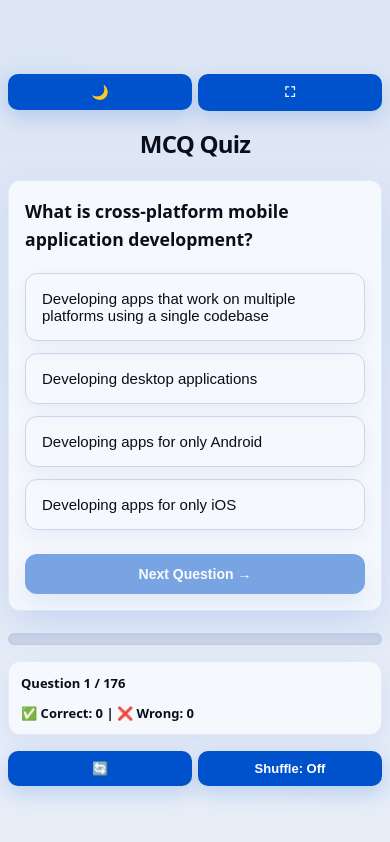
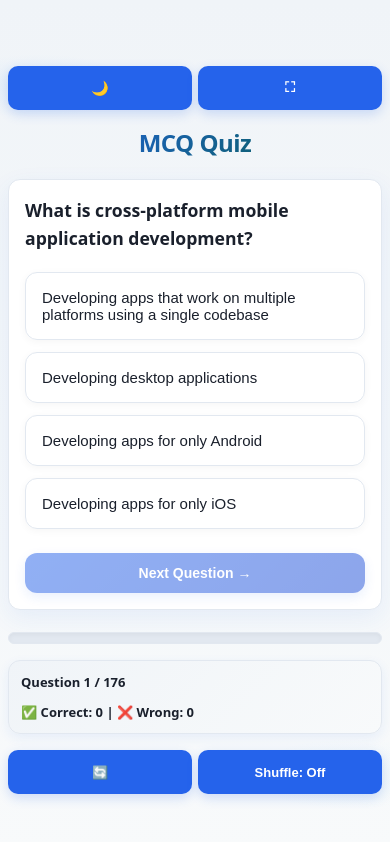
Before and after one commit to saurabh7429/MCQ-quiz-webapplication, a plain HTML site: page index.html in a window 390 px wide. Drawn offline with Linux system fonts and the light colour scheme.

Commit message:
Update color palette and enhance button styles for a modern look

```diff
--- a/style.css
+++ b/style.css
@@ -3,20 +3,20 @@
 ================================= */
 
 :root {
-    /* Professional palette (light) - Heavy & Rich */
-    --bg: #e8eef8; /* deeper light neutral */
-    --card: #f5f8fc;
-    --text: #0a0e1a; /* very dark navy */
-    --muted: #3d4a63;
-    --primary: #0052cc; /* deep saturated blue */
+    /* Professional & Modern Color Palette (Light) */
+    --bg: #f8fafb; /* clean white-gray */
+    --card: #ffffff;
+    --text: #1a202c; /* dark slate */
+    --muted: #718096;
+    --primary: #2563eb; /* vibrant professional blue */
     --btn-text: #ffffff;
-    --correct: #0891b2; /* deeper teal */
-    --wrong: #dc2626; /* deeper red */
-    --border: #cbd5e7;
-    --shadow: 0 14px 32px rgba(11,52,204,0.15);
-    --bg-grad-1: #dce5f4;
-    --bg-grad-2: #e8eef8;
-    --accent-glow: rgba(11,52,204,0.12);
+    --correct: #10b981; /* fresh emerald green */
+    --wrong: #ef4444; /* clean red */
+    --border: #e2e8f0;
+    --shadow: 0 10px 30px rgba(37,99,235,0.1);
+    --bg-grad-1: #f0f4f8;
+    --bg-grad-2: #f8fafb;
+    --accent-glow: rgba(37,99,235,0.08);
 }
 
 .dark {
@@ -91,25 +91,29 @@ body {
     padding: 11px 16px;
     border-radius: 10px;
     cursor: pointer;
-    transition: all 0.2s ease;
-    box-shadow: 0 8px 20px rgba(0,82,204,0.18);
+    transition: all 0.3s ease;
+    box-shadow: 0 4px 12px rgba(37,99,235,0.2);
     font-size: 16px;
     font-weight: 600;
 }
 
 .top-btn:hover {
-    transform: translateY(-3px);
-    opacity: 0.92;
-    box-shadow: 0 12px 32px rgba(0,82,204,0.25);
+    transform: translateY(-2px);
+    opacity: 0.95;
+    box-shadow: 0 8px 24px rgba(37,99,235,0.3);
 }
 
 .app-title {
     font-size: 2.2rem;
-    font-weight: 800;
+    font-weight: 700;
     margin-bottom: 32px;
     text-align: center;
-    letter-spacing: -0.8px;
+    letter-spacing: -0.5px;
     color: var(--text);
+    background: linear-gradient(135deg, var(--primary) 0%, #065f46 100%);
+    -webkit-background-clip: text;
+    -webkit-text-fill-color: transparent;
+    background-clip: text;
 }
 
 /* ===============================
@@ -131,8 +135,8 @@ body {
     padding: 11px 18px;
     border-radius: 10px;
     cursor: pointer;
-    transition: all 0.2s ease;
-    box-shadow: 0 8px 20px rgba(0,82,204,0.18);
+    transition: all 0.3s ease;
+    box-shadow: 0 4px 12px rgba(37,99,235,0.2);
     font-size: 14px;
     font-weight: 700;
     flex: 1;
@@ -140,9 +144,9 @@ body {
 }
 
 .footer-controls button:hover {
-    transform: translateY(-3px);
-    opacity: 0.92;
-    box-shadow: 0 12px 32px rgba(0,82,204,0.25);
+    transform: translateY(-2px);
+    opacity: 0.95;
+    box-shadow: 0 8px 24px rgba(37,99,235,0.3);
 }
 
 /* ===============================
@@ -156,11 +160,11 @@ body {
     margin-top: 16px;
     padding: 16px;
     font-size: 16px;
-    background: var(--card);
+    background: linear-gradient(135deg, var(--bg-grad-1) 0%, var(--bg-grad-2) 100%);
     border-radius: 12px;
-    box-shadow: 0 10px 28px rgba(0,82,204,0.08);
+    box-shadow: 0 4px 12px rgba(37,99,235,0.08);
     animation: fadeIn 0.4s ease;
-    border: 1px solid rgba(11,52,204,0.08);
+    border: 1px solid var(--border);
 }
 
 .progress-info {
@@ -186,8 +190,8 @@ body {
     overflow: hidden;
     margin-bottom: 0;
     margin-top: 20px;
-    box-shadow: inset 0 2px 6px rgba(0,82,204,0.08);
-    border: 1px solid rgba(11,52,204,0.06);
+    box-shadow: inset 0 2px 4px rgba(0,0,0,0.04);
+    border: 1px solid var(--border);
 }
 
 #progressFill {
@@ -205,11 +209,11 @@ body {
     background: var(--card);
     padding: 28px;
     border-radius: 16px;
-    box-shadow: 0 16px 40px rgba(0,82,204,0.1);
+    box-shadow: 0 8px 24px rgba(37,99,235,0.08);
     transition: transform 280ms ease, box-shadow 280ms ease, opacity 280ms ease;
     animation: cardEnter 420ms cubic-bezier(.2,.9,.2,1);
     margin-bottom: 4px;
-    border: 1px solid rgba(11,52,204,0.08);
+    border: 1px solid var(--border);
 }
 
 .question-box h2 {
@@ -234,15 +238,15 @@ body {
 .options-container button {
     padding: 12px;
     border-radius: 10px;
-    border: 1.5px solid var(--border);
+    border: 1px solid var(--border);
     background: transparent;
     cursor: pointer;
-    transition: all 0.2s ease;
+    transition: all 0.3s ease;
     font-size: 14px;
     width: 100%;
     text-align: left;
     color: var(--text);
-    box-shadow: 0 8px 20px rgba(0,82,204,0.06);
+    box-shadow: 0 2px 8px rgba(0,0,0,0.04);
     transform-origin: left center;
     font-weight: 500;
 }
@@ -250,8 +254,8 @@ body {
 .options-container button:hover {
     background: var(--primary);
     color: var(--btn-text);
-    transform: translateY(-4px) scale(1.01);
-    box-shadow: 0 16px 36px rgba(0,82,204,0.15);
+    transform: translateY(-3px) scale(1.01);
+    box-shadow: 0 8px 20px rgba(37,99,235,0.25);
     border-color: var(--primary);
 }
 
@@ -259,16 +263,18 @@ body {
 
 .correct {
     background: var(--correct) !important;
-    color: var(--btn-text) !important;
+    color: #ffffff !important;
     border: none !important;
     animation: pop 0.3s ease;
+    box-shadow: 0 8px 20px rgba(16,185,129,0.3) !important;
 }
 
 .wrong {
     background: var(--wrong) !important;
-    color: var(--btn-text) !important;
+    color: #ffffff !important;
     border: none !important;
     animation: shake 0.3s ease;
+    box-shadow: 0 8px 20px rgba(239,68,68,0.3) !important;
 }
 
 @keyframes pop {
@@ -295,18 +301,18 @@ body {
     padding: 14px;
     border-radius: 12px;
     border: none;
-    background: var(--primary);
+    background: linear-gradient(135deg, var(--primary) 0%, #1d4ed8 100%);
     color: var(--btn-text);
     font-size: 15px;
     font-weight: 700;
     cursor: pointer;
-    transition: all 0.2s ease;
-    box-shadow: 0 12px 28px rgba(0,82,204,0.18);
+    transition: all 0.3s ease;
+    box-shadow: 0 4px 12px rgba(37,99,235,0.2);
 }
 
 .next-btn:hover:not(:disabled) {
     transform: translateY(-2px);
-    box-shadow: 0 16px 40px rgba(0,82,204,0.25);
+    box-shadow: 0 8px 24px rgba(37,99,235,0.3);
 }
 
 .next-btn:disabled {
@@ -323,10 +329,10 @@ body {
     padding: 25px;
     border-radius: 16px;
     text-align: center;
-    box-shadow: 0 16px 40px rgba(0,82,204,0.1);
+    box-shadow: 0 8px 24px rgba(37,99,235,0.08);
     margin-top: 20px;
     animation: fadeIn 0.4s ease;
-    border: 1px solid rgba(11,52,204,0.08);
+    border: 1px solid var(--border);
 }
 
 .score-details {
@@ -353,17 +359,17 @@ body {
     padding: 12px 20px;
     border-radius: 10px;
     border: none;
-    background: var(--primary);
+    background: linear-gradient(135deg, var(--primary) 0%, #1d4ed8 100%);
     color: var(--btn-text);
     cursor: pointer;
-    transition: 0.2s ease;
+    transition: 0.3s ease;
     font-weight: 700;
-    box-shadow: 0 8px 20px rgba(0,82,204,0.18);
+    box-shadow: 0 4px 12px rgba(37,99,235,0.2);
 }
 
 .restart-btn:hover {
     transform: scale(1.05);
-    box-shadow: 0 12px 32px rgba(0,82,204,0.25);
+    box-shadow: 0 8px 24px rgba(37,99,235,0.3);
 }
 
 /* ===============================
@@ -394,23 +400,23 @@ body {
 @media (max-width: 768px) {
     body { padding: 8px; }
     .app { max-width: 100%; min-height: 100vh; }
-    .header { margin-bottom: 20px; gap: 8px; }
+    .header { margin-bottom: 20px; gap: 8px; display: flex; }
     .app-title { font-size: 1.7rem; margin-bottom: 24px; }
     .quiz-area { border-radius: 12px; padding: 18px; margin-bottom: 2px; }
     .options-container { gap: 12px; margin-bottom: 18px; }
-    .top-btn { padding: 10px 12px; font-size: 15px; flex: 1; }
-    .footer-controls { gap: 8px; }
-    .footer-controls button { padding: 10px 12px; font-size: 13px; }
+    .top-btn { padding: 12px 14px; font-size: 15px; flex: 1; min-height: 44px; display: flex; align-items: center; justify-content: center; }
+    .footer-controls { gap: 8px; display: flex; }
+    .footer-controls button { padding: 12px 14px; font-size: 13px; flex: 1; min-height: 44px; display: flex; align-items: center; justify-content: center; }
     .stats-bar { font-size: 14px; padding: 12px; }
 }
 
 /* Extra large spacing for single-button mobile view */
 @media (max-width: 480px) {
     .app-title { font-size: 1.5rem; margin-bottom: 20px; }
-    .header { margin-bottom: 16px; gap: 6px; }
-    .top-btn { padding: 10px; font-size: 14px; flex: 1; }
-    .footer-controls { margin-top: 16px; gap: 6px; }
-    .footer-controls button { padding: 10px; font-size: 13px; }
+    .header { margin-bottom: 16px; gap: 6px; display: flex; }
+    .top-btn { padding: 12px; font-size: 14px; flex: 1; min-height: 44px; display: flex; align-items: center; justify-content: center; }
+    .footer-controls { margin-top: 16px; gap: 6px; display: flex; }
+    .footer-controls button { padding: 12px; font-size: 13px; flex: 1; min-height: 44px; display: flex; align-items: center; justify-content: center; }
     .quiz-area { padding: 16px; }
     .question-box h2 { font-size: 1.1rem; margin-bottom: 20px; }
     .options-container button { padding: 16px; font-size: 15px; border-radius: 12px; }
```
